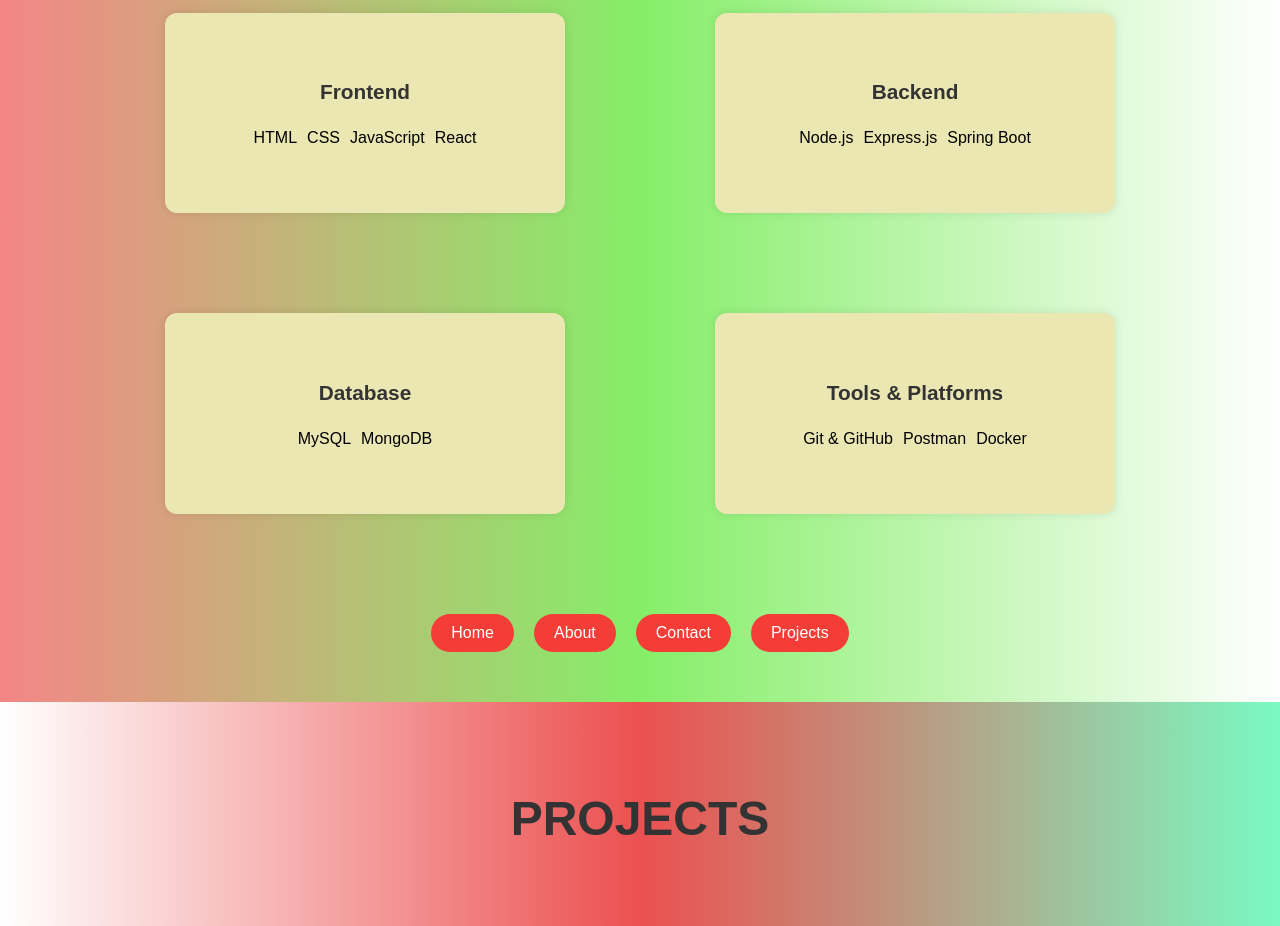
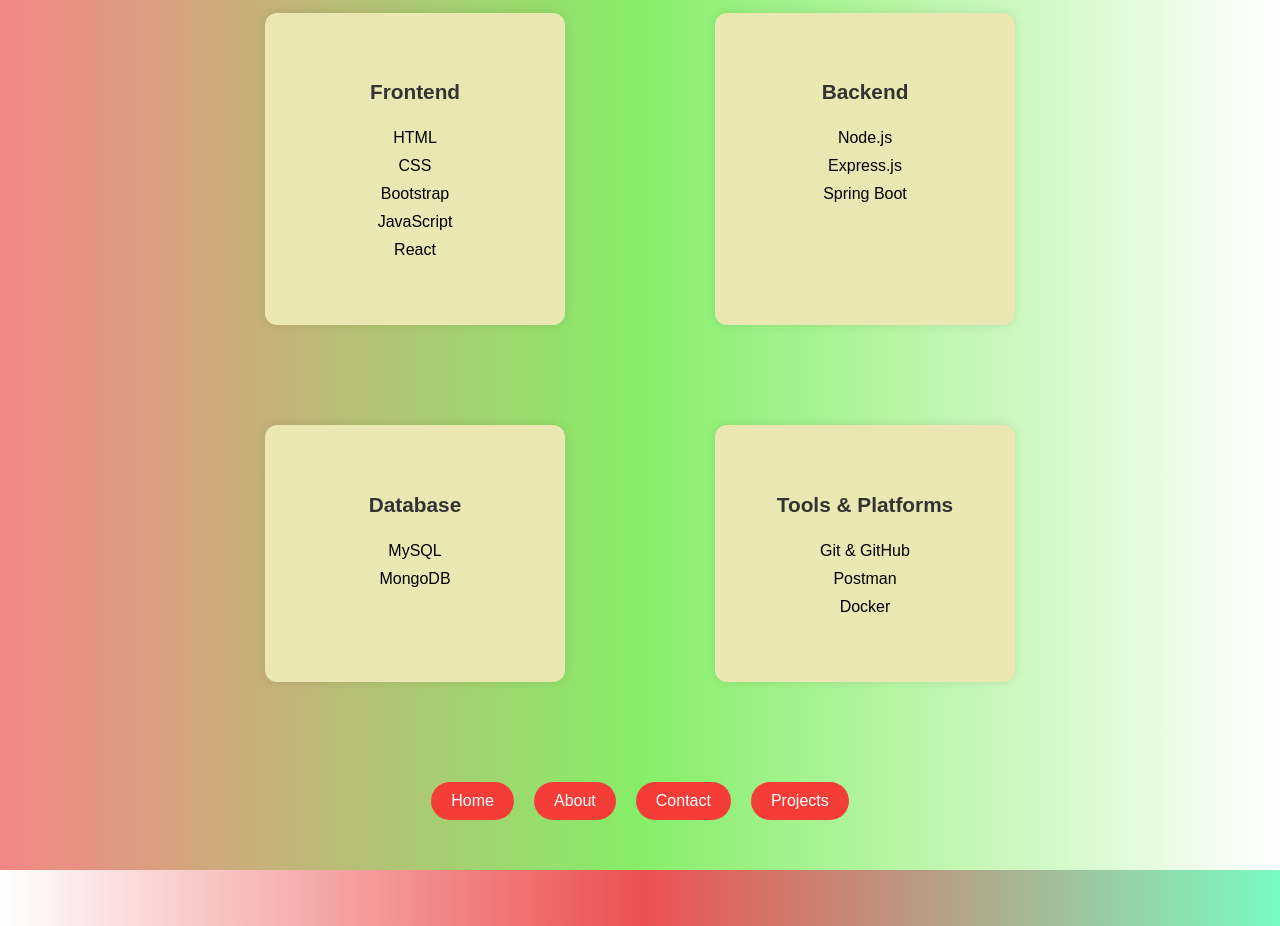
Before and after one commit to TarunaAsthana23/PORTFOLIO, a React (Create React App) app: page / in a window 1280 px wide. Shown: the part 3080-4006 px from the top of the page. Built offline with nearby package versions, Linux system fonts and the light colour scheme.

Commit message:
Updated project

```diff
--- a/src/pages/Home.css
+++ b/src/pages/Home.css
@@ -2210,6 +2210,7 @@
         text-align: center;
         padding: 0px 0px 0px 0px;
         font-size: 1.3rem;
+        flex-direction: column;
     }
 
     .btn_6 {
@@ -2284,7 +2285,7 @@
       background: #ebe7b3;
       /* background: linear-gradient(to right, #ac6167, #d7d2cc); */
       padding: 33px;
-      width: 320px;
+      width: 220px;
       /* height: 150px; */
       border-radius: 12px;
       box-shadow: 0 0 10px rgba(0,0,0,0.1);
@@ -2305,6 +2306,7 @@
         text-align: center;
         padding: 0px 0px 0px 0px;
         font-size: 1.3rem;
+        flex-direction: column;
     }
 
     .btn_6 {
@@ -2379,7 +2381,7 @@
       background: #ebe7b3;
       /* background: linear-gradient(to right, #ac6167, #d7d2cc); */
       padding: 50px;
-      width: 450px;
+      width: 250px;
       /* height: 150px; */
       border-radius: 12px;
       box-shadow: 0 0 10px rgba(0,0,0,0.1);
@@ -2401,6 +2403,7 @@
         justify-content: center;
         text-align: center;
         padding: 0px 0px 0px 0px;
+        flex-direction: column;
 
     }
 
@@ -2477,7 +2480,7 @@
       background: #ebe7b3;
       /* background: linear-gradient(to right, #ac6167, #d7d2cc); */
       padding: 50px;
-      width: 320px;
+      width: 200px;
       border-radius: 12px;
       box-shadow: 0 0 10px rgba(0,0,0,0.1);
     }
@@ -2497,6 +2500,7 @@
         justify-content: center;
         text-align: center;
         padding: 0px 0px 0px 0px;
+        flex-direction: column;
     }
 
     .btn_6 {
@@ -2572,7 +2576,7 @@
       background: #ebe7b3;
       /* background: linear-gradient(to right, #ac6167, #d7d2cc); */
       padding: 50px;
-      width: 300px;
+      width: 200px;
       border-radius: 12px;
       box-shadow: 0 0 10px rgba(0,0,0,0.1);
     }
@@ -2593,6 +2597,7 @@
         justify-content: center;
         text-align: center;
         padding: 0px 0px 0px 0px;
+        flex-direction: column
     }
 
     .btn_6 {
--- a/src/pages/Home.js
+++ b/src/pages/Home.js
@@ -319,8 +319,10 @@
           <ul>
             <li>HTML</li>
             <li>CSS</li>
+            <li>Bootstrap</li>
             <li>JavaScript</li>
             <li>React</li>
+
           </ul>
         </div>
         <div className="skill-box">
```
